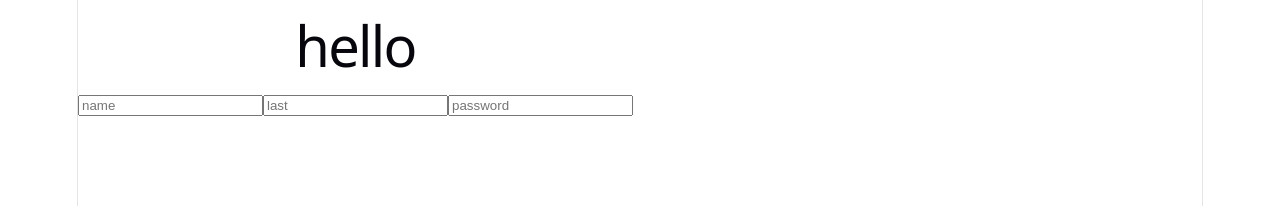
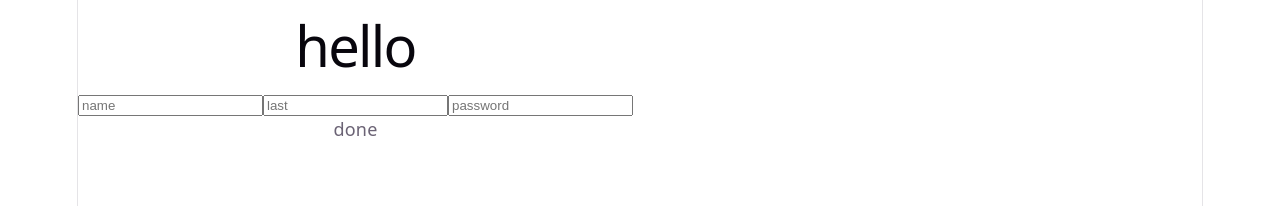
Before and after one commit to MostafaMadadi002/my_first_react, a React (Vite) app in the folder first_react/: page / in a window 1280 px wide. Shown: the top 206 px of the page. Built offline with nearby package versions, Linux system fonts and the light colour scheme.

Commit message:
last changes been added

```diff
--- a/first_react/src/App.jsx
+++ b/first_react/src/App.jsx
@@ -33,6 +33,7 @@ function App() {
       <input onChange={handle} type="text" placeholder='name' name='fname' />
       <input onChange={handle} type="text" placeholder='last' name='last' />
       <input onChange={handle} type="password" placeholder="password" name='pass' />
+      <p>done</p>
     </div>
   );
 }
```
Also changed, not shown: 1 other file (tests, documents, lock files or other folders).
